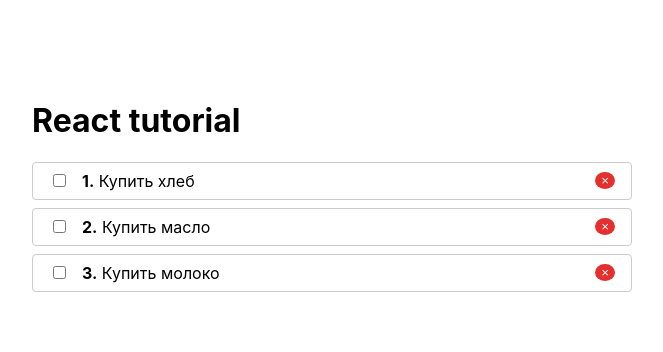
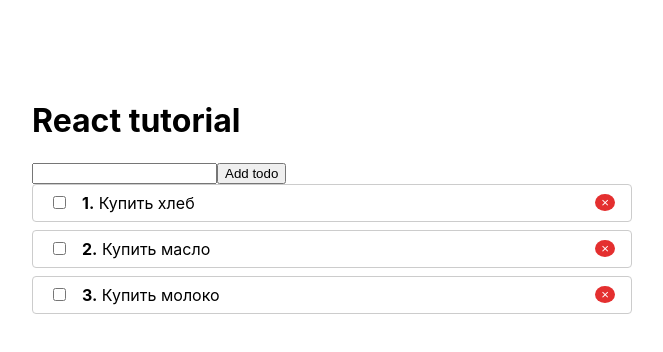
Before and after one commit to ivan-ust402/react-add-todo-VM, a React (Create React App) app: page / in a window 1280 px wide. Shown: the top 352 px of the page, without its empty margins (308-971 px from the left). Built offline with nearby package versions, Linux system fonts and the light colour scheme.

Commit message:
Created and added AddTodo component

```diff
--- a/src/App.js
+++ b/src/App.js
@@ -1,7 +1,7 @@
 import React from "react"
 import TodoList from "./Todo/TodoList"
-import Сontext from './context'
 import Context from "./context"
+import AddTodo from "./Todo/AddTodo"
 
 function App() {
   const [todos, setTodos] = React.useState([
@@ -29,7 +29,9 @@ function App() {
     <Context.Provider value={{removeTodo: removeTodo}}>
       <div className="wrapper">
         <h1>React tutorial</h1>
-        <TodoList todos={todos} onToggle={toggleTodo} />
+        <AddTodo />
+        {todos.length ? <TodoList todos={todos} onToggle={toggleTodo} /> : <p>No todos</p>}
+
       </div>
     </Context.Provider>
   )
--- /dev/null
+++ b/src/Todo/AddTodo.js
@@ -0,0 +1,12 @@
+import React from "react";
+
+function AddTodo() {
+    return (
+        <form>
+            <input type="text" />
+            <button type="submit">Add todo</button>
+        </form>
+    )
+}
+
+export default AddTodo
```
